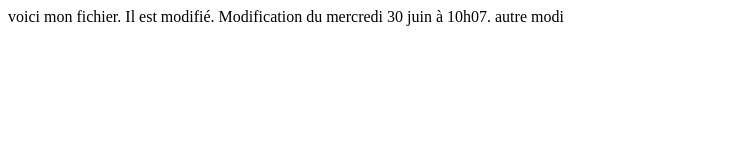
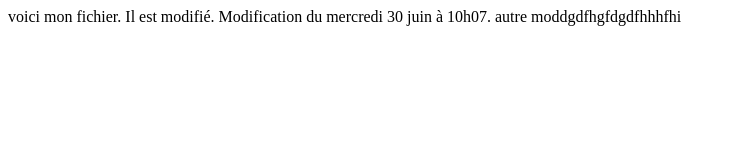
Before and after one commit to annebourg/myRepoAnneBourg, a plain HTML site: page index.html in a window 1280 px wide. Shown: the whole page, without its empty margins (0-735 px from the left). Drawn offline with Linux system fonts and the light colour scheme.

Commit message:
Update index.html

```diff
--- a/index.html
+++ b/index.html
@@ -1,3 +1,3 @@
 <index>voici mon fichier. Il est modifié.
 Modification du mercredi 30 juin à 10h07.
-autre modi</index>
+autre moddgdfhgfdgdfhhhfhi</index>
```
